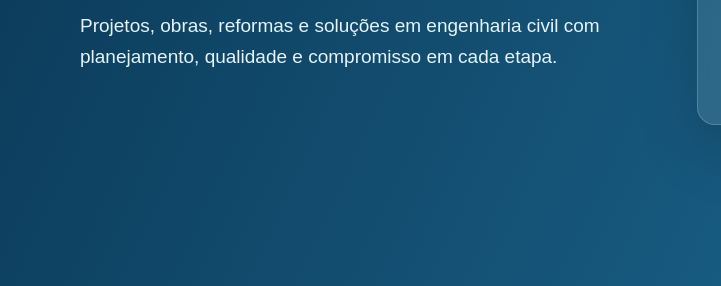
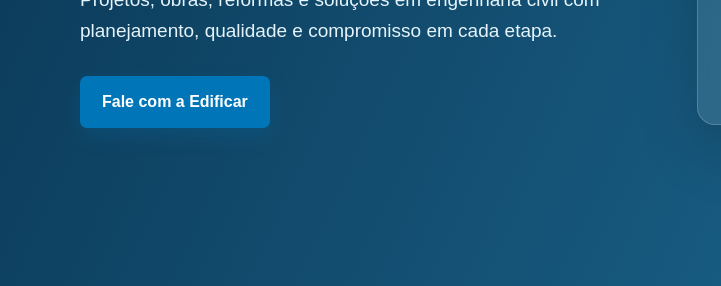
Before and after one commit to moraesbriel/site-edificar, a plain HTML site: page index.html in a window 1280 px wide. Shown: the part 356-642 px from the top of the page, 0-721 px from the left. Drawn offline with Linux system fonts and the light colour scheme.

Commit message:
Atualiza index

```diff
--- a/index.html
+++ b/index.html
@@ -36,7 +36,7 @@
           <h2>Construindo soluções para o futuro.</h2>
           <p>Projetos, obras, reformas e soluções em engenharia civil com planejamento, qualidade e compromisso em cada
             etapa.</p>
-          <!-- <a class="btn" href="#contato">Fale com a Edificar</a> -->
+          <a class="btn" href="#contato">Fale com a Edificar</a>
         </div>
         <div class="hero-card">
           <img
```
